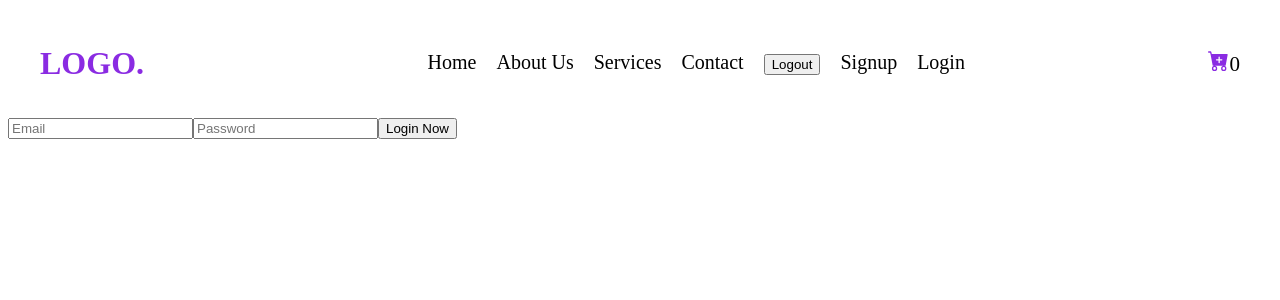
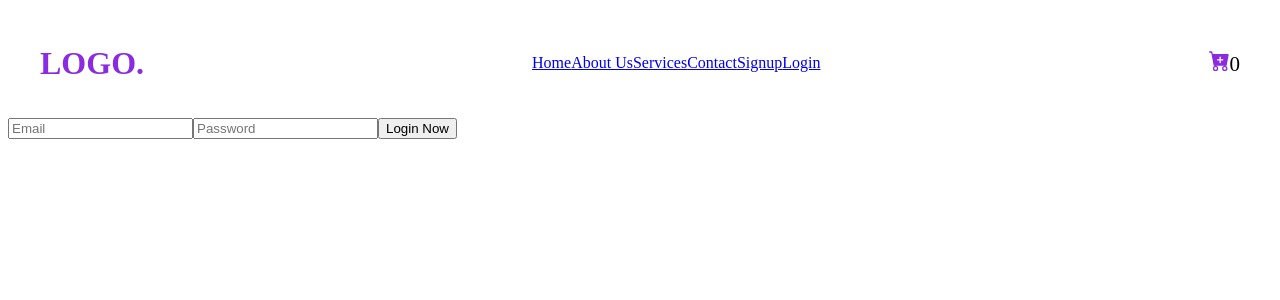
Before and after one commit to Deep1907/vegetables_frontend, a React (Vite) app: page /login in a window 1280 px wide. Shown: the top 300 px of the page. Built offline with nearby package versions, Linux system fonts and the light colour scheme.

Commit message:
again changed

```diff
--- a/src/App.jsx
+++ b/src/App.jsx
@@ -11,6 +11,7 @@ import cart_store from './store/cart_store.jsx'
 import CartPage from './pages/CartPage.jsx'
 import Signup from "./pages/Signup.jsx"
 import Login from "./pages/Login.jsx"
+import protectedRoute from './route/protectedRoute.jsx'
 
 export const backendURL = "https://vegetables-backend.onrender.com";
 
@@ -23,9 +24,17 @@ function App() {
       <Navbar />
       <Routes>
 
-          <Route path="/" element={<Home />} />
+
           <Route path="/signup" element={<Signup />} />
           <Route path="/login" element={<Login />} />
+          <Route path="/"
+                 element={
+                  <protectedRoute>
+                      <Home />
+                  </protectedRoute>
+                 }
+          />
+
 
 
           <Route path="/about" element={<About />} />
--- a/src/components/Navbar.jsx
+++ b/src/components/Navbar.jsx
@@ -14,8 +14,16 @@ const Navbar = () => {
 
     const navigate = useNavigate()
 
+    const isLoggedIn = localStorage.getItem("isLoggedIn")
+
+
     const goToCart = () => {
         navigate("/cart")
+    }
+
+    const handleLogout = () =>{
+        localStorage.removeItem("isLoggedIn");
+        navigate("/login");
     }
 
 
@@ -29,16 +37,25 @@ const Navbar = () => {
                         <h2 className='logo'>LOGO.</h2>
                     </div>
                     <div className='navbar_list'>
-                        <ul>
-                            <li><Link to="/">Home</Link></li>
-                            <li><Link to="/about">About Us</Link></li>
-                            <li><Link to="/services">Services</Link></li>
-                            <li><Link to="/contact">Contact</Link></li>
 
-                            <li><button>Logout</button></li>
-                            <li><Link to="/signup">Signup</Link></li>
-                            <li><Link to="/login">Login</Link></li>
-                        </ul>
+                            <Link to="/">Home</Link>
+                            <Link to="/about">About Us</Link>
+                            <Link to="/services">Services</Link>
+                            <Link to="/contact">Contact</Link>
+
+
+                            {
+                                !isLoggedIn ? (
+                                    <>
+                                    <Link to="/signup">Signup</Link>
+                                    <Link to="/login">Login</Link>
+                                    </>
+                                ) : (
+                                    <button onClick={handleLogout}>Logout</button>
+                                )
+                            }
+
+
 
                     </div>
                     <div className='shop_cart' onClick={goToCart}>
--- a/src/pages/Login.jsx
+++ b/src/pages/Login.jsx
@@ -19,6 +19,7 @@ const Login = () =>{
         if(response.data.success){
             localStorage.setItem("token",response.data.token)
             localStorage.setItem("username", response.data.username)
+            localStorage.setItem("isLoggedIn",true)
             navigate("/")
         }
 
--- /dev/null
+++ b/src/route/protectedRoute.jsx
@@ -0,0 +1,11 @@
+import { Navigate } from "react-router-dom";
+
+const protectedRoute = ({children}) =>{
+    const isLoggedIn = localStorage.getItem("isLoggedIn")
+    if(!isLoggedIn){
+        return <Navigate to="/login" replace />
+    }
+    return children
+}
+
+export default protectedRoute;
```
